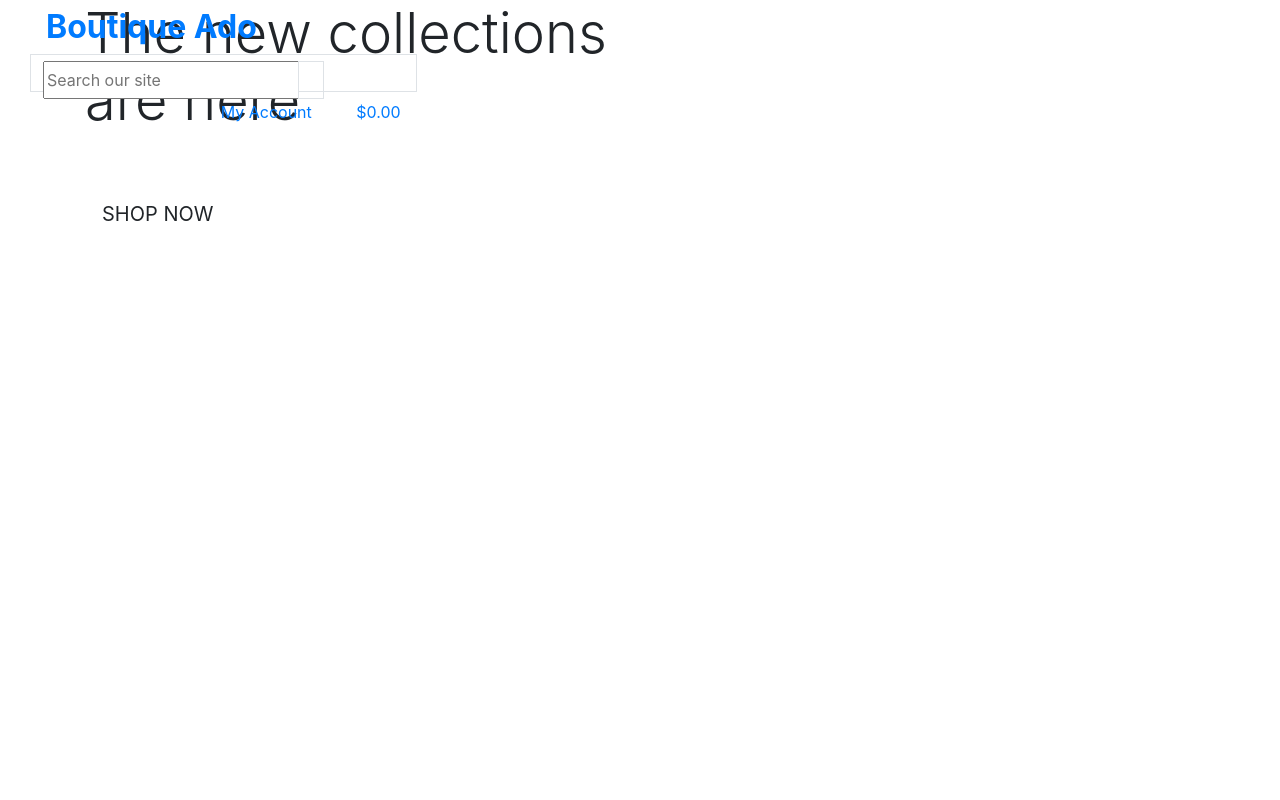
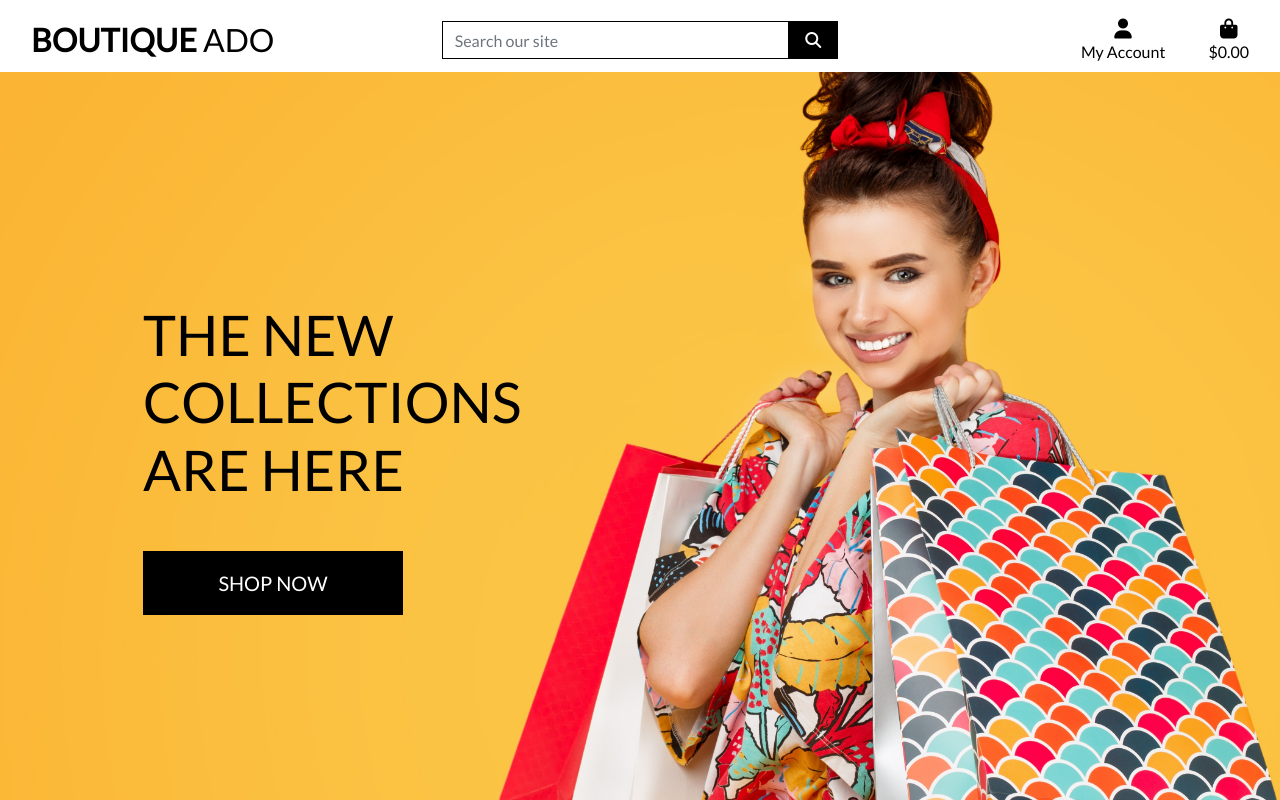
Before and after one commit to PedroMiguelFerreira/boutique_ado_v1, a Django app: page / in a window 1280 px wide. Run offline with Django 3.2, Linux system fonts and the light colour scheme; some libraries are stand-ins or nearby versions.

Commit message:
Complete homepage header and css

```diff
--- a/boutique_ado/settings.py
+++ b/boutique_ado/settings.py
@@ -147,6 +147,10 @@ USE_TZ = True
 # https://docs.djangoproject.com/en/3.2/howto/static-files/
 
 STATIC_URL = '/static/'
+STATICFILES_DIRS = (os.path.join(BASE_DIR, 'static'),)
+
+MEDIA_URL = '/media/'
+MEDIA_ROOT = os.path.join(BASE_DIR, 'media')
 
 # Default primary key field type
 # https://docs.djangoproject.com/en/3.2/ref/settings/#default-auto-field
--- a/boutique_ado/urls.py
+++ b/boutique_ado/urls.py
@@ -15,9 +15,11 @@ Including another URLconf
 """
 from django.contrib import admin
 from django.urls import path, include
+from django.conf import settings
+from django.conf.urls.static import static
 
 urlpatterns = [
     path('admin/', admin.site.urls),
     path('accounts/', include('allauth.urls')),
     path('', include('home.urls')),
-]
+] + static(settings.MEDIA_URL, document_root=settings.MEDIA_ROOT)
--- a/home/templates/home/index.html
+++ b/home/templates/home/index.html
@@ -1,5 +1,6 @@
 {% extends "base.html" %}
 {% load static %}
+
 {% block page_header %}
     <div class="container header-container">
         <div class="row">
@@ -7,6 +8,7 @@
         </div>
     </div>
 {% endblock %}
+
 {% block content %}
     <div class="container h-100">
         <div class="row h-100">
--- /dev/null
+++ b/static/css/base.css
@@ -0,0 +1,81 @@
+html {
+    height: 100%;
+}
+
+body {
+    background: url('/media/homepage_background_cropped.jpg') no-repeat center center fixed;
+    background-size: cover;
+    height: calc(100vh - 164px);
+    color: #555;
+    font-family: 'Lato';
+}
+
+/* from Bulma */
+.icon {
+    align-items: center;
+    display: inline-flex;
+    justify-content: center;
+    height: 1.5rem;
+    width: 1.5rem;
+}
+
+.logo-font {
+    text-transform: uppercase;
+}
+
+.main-logo-link {
+    width: fit-content;
+}
+
+.shop-now-button {
+    background: black;
+    color: white;
+    min-width: 260px;
+}
+
+.btn-black {
+    background: black;
+    color: white;
+}
+
+.shop-now-button:hover,
+.shop-now-button:active,
+.shop-now-button:focus,
+.btn-black:hover,
+.btn-black:active,
+.btn-black:focus {
+    background: #222;
+    color: white;
+}
+
+.text-black {
+    color: #000 !important;
+}
+
+.border-black {
+    border: 1px solid black !important;
+}
+
+/* -------------------------------- Media Queries */
+
+/* Slightly larger container on xl screens */
+@media (min-width: 1200px) {
+  .container {
+    max-width: 80%;
+  }
+}
+
+/* fixed top navbar only on medium and up */
+@media (min-width: 992px) {
+    .fixed-top-desktop-only {
+        position: fixed;
+        top: 0;
+        right: 0;
+        left: 0;
+        z-index: 1030;
+    }
+
+    .header-container {
+        padding-top: 164px;
+    }
+}
--- a/templates/base.html
+++ b/templates/base.html
@@ -1,40 +1,51 @@
 {% load static %}
+
 <!doctype html>
 <html lang="en">
   <head>
+
     {% block meta %}
-            <meta http-equiv="X-UA-Compatible" content="IE=edge">
+        <meta http-equiv="X-UA-Compatible" content="ie=edge">
         <meta charset="utf-8">
         <meta name="viewport" content="width=device-width, initial-scale=1, shrink-to-fit=no">
     {% endblock %}
+
     {% block extra_meta %}
     {% endblock %}
+
     {% block corecss %}
-            <link rel="stylesheet" href="https://cdn.jsdelivr.net/npm/bootstrap@4.4.1/dist/css/bootstrap.min.css" integrity="sha384-Vkoo8x4CGsO3+Hhxv8T/Q5PaXtkKtu6ug5TOeNV6gBiFeWPGFN9MuhOf23Q9Ifjh" crossorigin="anonymous">
+        <link rel="stylesheet" href="https://stackpath.bootstrapcdn.com/bootstrap/4.4.1/css/bootstrap.min.css" integrity="sha384-Vkoo8x4CGsO3+Hhxv8T/Q5PaXtkKtu6ug5TOeNV6gBiFeWPGFN9MuhOf23Q9Ifjh" crossorigin="anonymous">
+        <link rel="stylesheet" href="https://fonts.googleapis.com/css?family=Lato&display=swap">
+        <link rel="stylesheet" href="{% static 'css/base.css' %}">
     {% endblock %}
+
     {% block extra_css %}
     {% endblock %}
+
     {% block corejs %}
-            <script src="https://cdn.jsdelivr.net/npm/jquery@3.5.1/dist/jquery.min.js" integrity="sha256-9/aliU8dGd2tb6OSsuzixeV4y/faTqgFtohetphbbj0=" crossorigin="anonymous"></script>
+        <script src="https://kit.fontawesome.com/e9c73d7092.js" crossorigin="anonymous"></script>
+        <script src="https://code.jquery.com/jquery-3.4.1.slim.min.js" integrity="sha384-J6qa4849blE2+poT4WnyKhv5vZF5SrPo0iEjwBvKU7imGFAV0wwj1yYfoRSJoZ+n" crossorigin="anonymous"></script>
         <script src="https://cdn.jsdelivr.net/npm/popper.js@1.16.0/dist/umd/popper.min.js" integrity="sha384-Q6E9RHvbIyZFJoft+2mJbHaEWldlvI9IOYy5n3zV9zzTtmI3UksdQRVvoxMfooAo" crossorigin="anonymous"></script>
-            <script src="https://cdn.jsdelivr.net/npm/bootstrap@4.4.1/dist/js/bootstrap.min.js" integrity="sha384-wfSDF2E50Y2D1uUdj0O3uMBJnjuUD4Ih7YwaYd1iqfktj0Uod8GCExl3Og8ifwB6" crossorigin="anonymous"></script>
+        <script src="https://stackpath.bootstrapcdn.com/bootstrap/4.4.1/js/bootstrap.min.js" integrity="sha384-wfSDF2E50Y2D1uUdj0O3uMBJnjuUD4Ih7YwaYd1iqfktj0Uod8GCExl3Og8ifwB6" crossorigin="anonymous"></script>
     {% endblock %}
+
     {% block extra_js %}
     {% endblock %}
+
     <title>Boutique Ado {% block extra_title %}{% endblock %}</title>
   </head>
   <body>
     <header class="container-fluid fixed-top">
-            <div>
+        <div id="topnav" class="row bg-white pt-lg-2 d-none d-lg-flex">
             <div class="col-12 col-lg-4 my-auto py-1 py-lg-0 text-center text-lg-left">
                 <a href="{% url 'home' %}" class="nav-link main-logo-link">
-                        <h2 class="logo-font text-black my-0"> <strong>Boutique Ado</strong></h2>
+                    <h2 class="logo-font text-black my-0"><strong>Boutique</strong> Ado</h2>
                 </a>
             </div>
             <div class="col-12 col-lg-4 my-auto py-1 py-lg-0">
-                    <form class="form-control border border-black rounded-0" method="get" action="">
+                <form method="GET" action="">
                     <div class="input-group w-100">
-                            <input type="text" name="q" placeholder="Search our site">
+                        <input class="form-control border border-black rounded-0" type="text" name="q" placeholder="Search our site">
                         <div class="input-group-append">
                             <button class="form-control btn btn-black border border-black rounded-0" type="submit">
                                 <span class="icon">
@@ -85,14 +96,20 @@
             </div>
         </div>
     </header>
+
     {% if messages %}
         <div class="message-container"></div>
     {% endif %}
+
     {% block page_header %}
     {% endblock %}
+
     {% block content %}
     {% endblock %}
+
     {% block postloadjs %}
     {% endblock %}
+
+
   </body>
 </html>
```
Also changed, not shown: media/homepage_background_cropped.jpg (added). Lines whose indentation alone changed are shown as unchanged.
